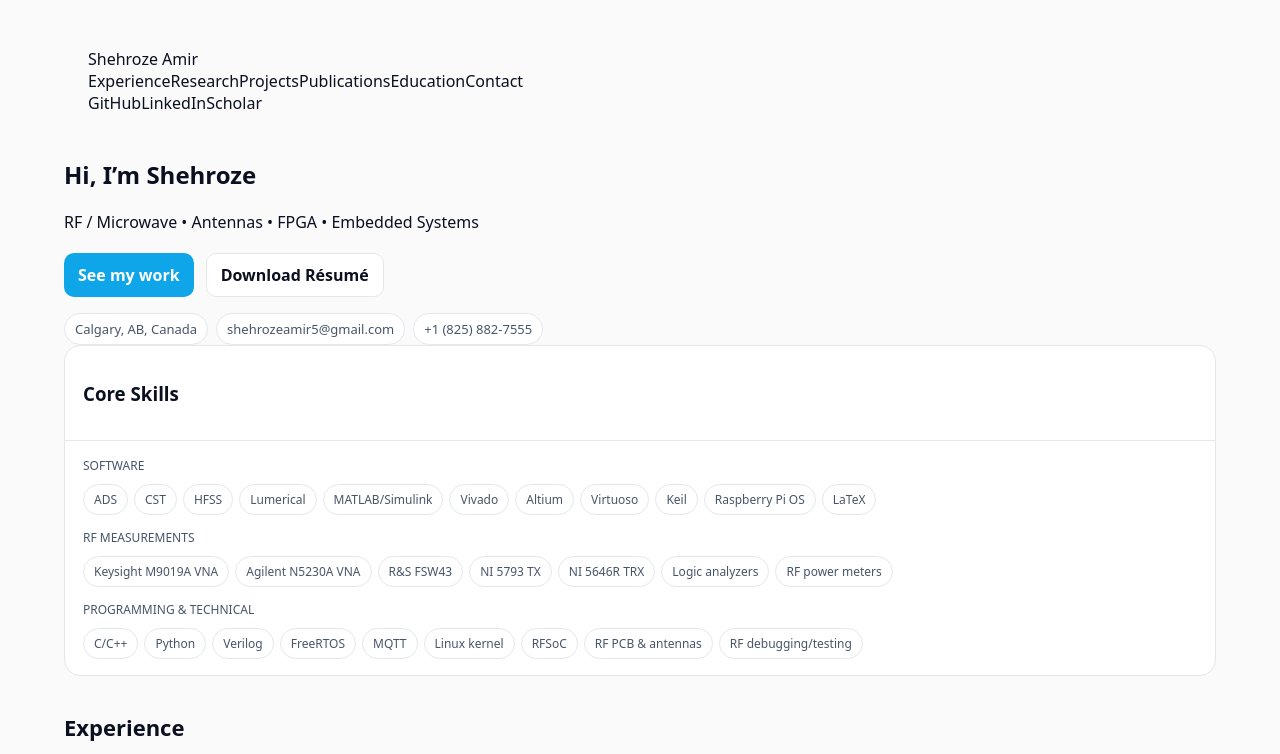
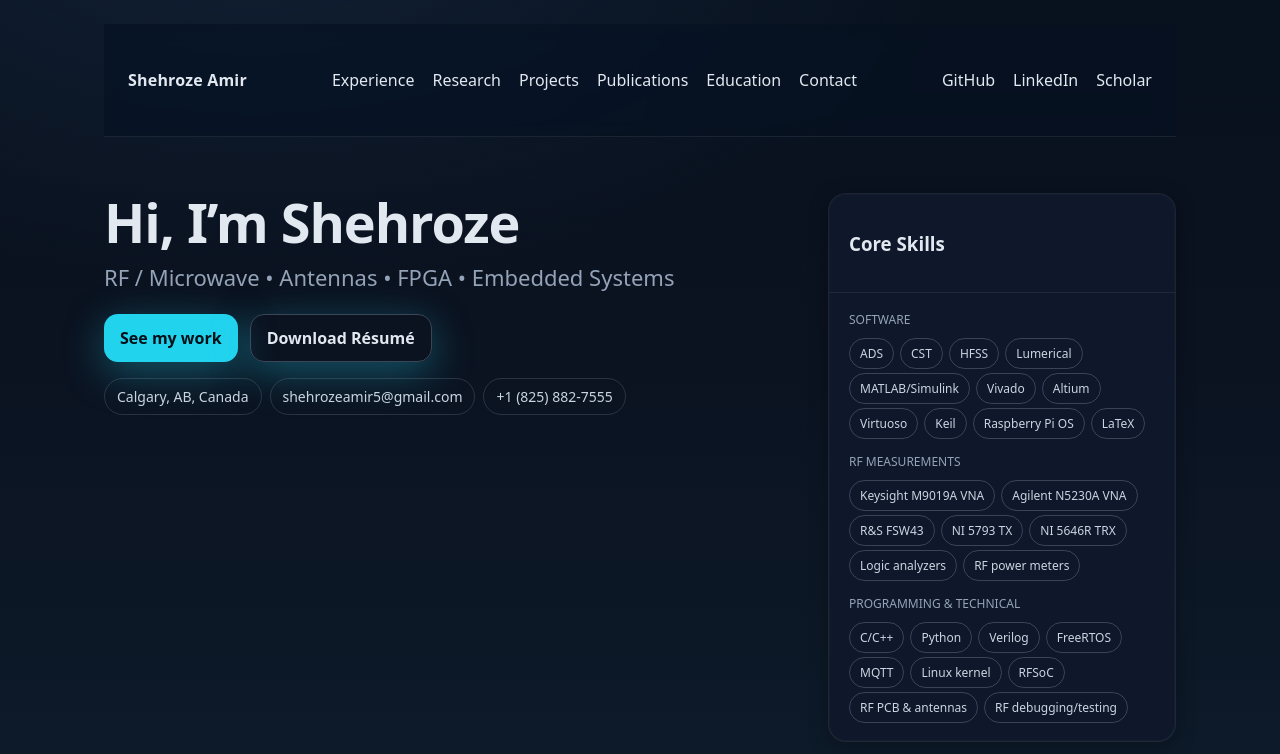
Before and after one commit to shehrozeamir5/portfolio, a Next.js app: page / in a window 1280 px wide. Shown: the top 754 px of the page. Built offline with nearby package versions, Linux system fonts and the light colour scheme.

Commit message:
Update globals.css

```diff
--- a/app/globals.css
+++ b/app/globals.css
@@ -1,27 +1,92 @@
-:root{ --bg:#fafafa; --panel:#fff; --text:#0b1020; --muted:#475569; --line:#e5e7eb; --brand:#0ea5e9 }
-*{box-sizing:border-box} html,body{margin:0;height:100%}
-body{font-family:ui-sans-serif,system-ui,-apple-system,"Segoe UI",Roboto,Arial;background:var(--bg);color:var(--text)}
-a{color:inherit;text-decoration:none}
-.container{max-width:1200px;margin-inline:auto;padding:24px}
-.layout{display:grid;grid-template-columns:280px 1fr;gap:28px}
-.sidebar{
-  position:sticky; top:24px; align-self:start; height:fit-content;
-  background:var(--panel); border:1px solid var(--line); border-radius:16px; padding:20px;
+:root {
+  --bg: #0b1220;         /* page background */
+  --panel: #0f172a;      /* card background */
+  --muted: #94a3b8;
+  --text: #e2e8f0;
+  --brand: #22d3ee;
+  --ring: rgba(34,211,238,.35);
 }
-.sidebar .name{font-weight:900;font-size:26px;letter-spacing:-.01em;margin:0 0 6px}
-.sidebar .role{color:var(--muted);font-size:14px;margin-bottom:14px}
-.sidebar .links{display:flex;flex-direction:column;gap:10px}
-.sidebar .links a{color:var(--brand)}
-.main{min-width:0}
-.section{padding:0 0 36px}
-h2{font-size:22px;margin:0 0 12px;font-weight:800}
-.cards{display:grid;grid-template-columns:repeat(12,1fr);gap:22px}
-.card{background:var(--panel);border:1px solid var(--line);border-radius:16px}
-.card .head{padding:16px 18px;border-bottom:1px solid var(--line)}
-.card .body{padding:16px 18px}
-.pill{display:inline-flex;align-items:center;gap:8px;border:1px solid var(--line);border-radius:999px;padding:6px 10px;color:var(--muted);font-size:13px;background:#fff}
-.btn{display:inline-flex;align-items:center;gap:10px;border:none;border-radius:10px;padding:10px 14px;background:var(--brand);color:#fff;font-weight:800;cursor:pointer}
-.btn-outline{background:#fff;color:var(--text);border:1px solid var(--line)}
-.badge{display:inline-flex;border:1px solid var(--line);padding:6px 10px;border-radius:999px;font-size:12px;margin:4px 6px 0 0;color:var(--muted);background:#fff}
-.muted{color:var(--muted)}
-@media (max-width:980px){ .layout{grid-template-columns:1fr} .sidebar{position:static} }
+
+* { box-sizing: border-box }
+html,body { margin:0; height:100% }
+body {
+  font-family: system-ui, -apple-system, Segoe UI, Roboto, Arial, sans-serif;
+  background: radial-gradient(1200px 600px at 20% -10%, #112034 0%, transparent 60%),
+              linear-gradient(180deg,#08111e,#0b1220 40%,#0d1b2a 100%);
+  color: var(--text);
+}
+
+a { color: inherit; text-decoration: none }
+
+/* Header */
+header {
+  position: sticky; top: 0;
+  backdrop-filter: saturate(140%) blur(8px);
+  background: rgba(8,17,30,.6);
+  border-bottom: 1px solid rgba(148,163,184,.12);
+  z-index: 50;
+}
+
+/* Layout helpers */
+.container { max-width: 1120px; margin-inline: auto; padding: 24px }
+nav { display:flex; align-items:center; justify-content:space-between; height:64px }
+.nav-links { display:none; gap: 18px }
+.brand { font-weight: 800; letter-spacing: .2px }
+
+.pill {
+  display:inline-flex; align-items:center; gap:8px;
+  border:1px solid rgba(148,163,184,.22);
+  border-radius:999px; padding:8px 12px; color:#cbd5e1; font-size:14px;
+}
+
+/* Sections */
+section { scroll-margin-top: 96px; }
+.section { padding: 40px 0; }                 /* NEW consistent section rhythm */
+.section + .section { padding-top: 16px; }    /* tighter between stacked sections */
+h2 { font-size: 24px; margin: 0 0 16px }
+
+/* Hero */
+.hero { padding: 56px 0 }
+.title { font-size: 44px; line-height: 1.1; margin: 0 0 10px; font-weight: 900; letter-spacing: -.02em }
+.subtitle { color: var(--muted); font-size: 20px; margin: 0 0 22px }
+.btn {
+  display:inline-flex; align-items:center; gap:10px;
+  border:none; border-radius:14px; padding:12px 16px;
+  background: var(--brand); color:#001018; font-weight: 800; cursor:pointer;
+  box-shadow: 0 10px 40px var(--ring);
+}
+.btn-outline { background: transparent; color: var(--text); border: 1px solid rgba(148,163,184,.35) }
+
+/* Cards grid */
+.cards { display:grid; grid-template-columns: repeat(12, 1fr); gap: 28px } /* bigger gap (was smaller) */
+
+/* Card */
+.card {
+  background: var(--panel);
+  border-radius: 18px;
+  border: 1px solid rgba(148,163,184,.14);
+  /* The two lines below ensure neighboring cards don’t visually merge */
+  box-shadow: 0 4px 20px rgba(0,0,0,.28), 0 0 0 1px rgba(255,255,255,.02) inset;
+  background-clip: padding-box;         /* prevents border bleed/merging */
+}
+.card .head {
+  padding: 18px 20px;
+  border-bottom: 1px solid rgba(148,163,184,.12);
+}
+.card .body { padding: 18px 20px }
+ul { margin: 0; padding-left: 18px }
+li { margin: 8px 0 }
+.badge {
+  display:inline-flex; border:1px solid rgba(148,163,184,.32);
+  padding:6px 10px; border-radius: 999px; font-size: 12px; margin: 4px 6px 0 0; color:#cbd5e1;
+}
+
+.muted { color: var(--muted) }
+.footer { color:#94a3b8; font-size:14px; padding:40px 0 }
+
+@media (min-width:768px){
+  .nav-links{ display:flex }
+  .title{ font-size: 54px }
+  .subtitle{ font-size: 22px }
+  .hero-grid{ display:grid; grid-template-columns:2fr 1fr; align-items:start; gap: 28px }
+}
```
